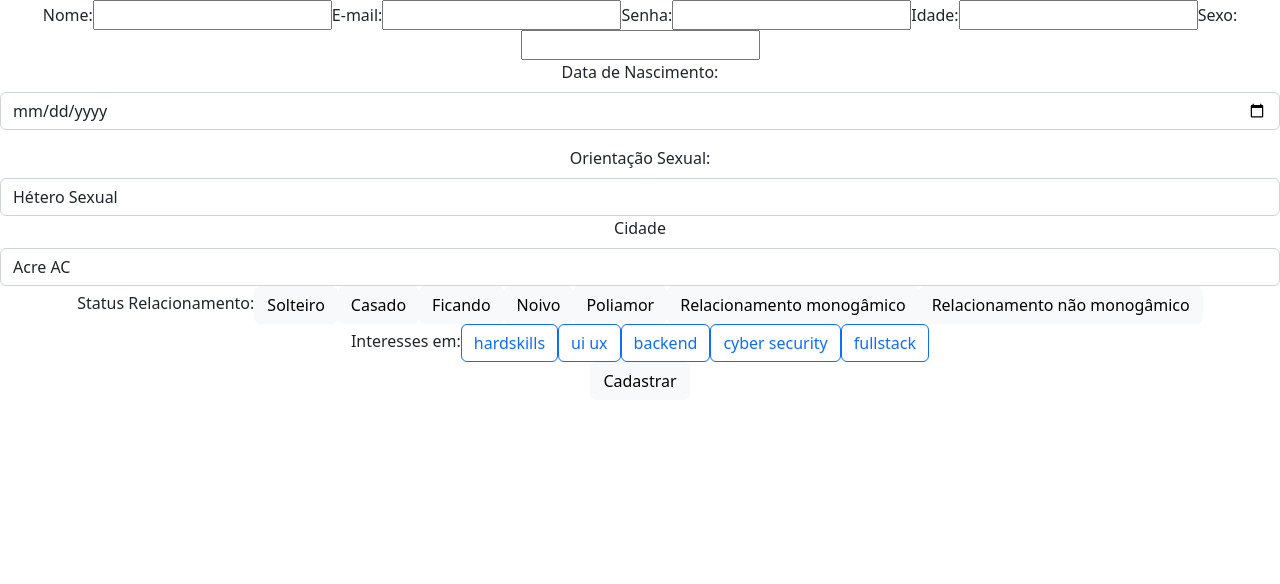
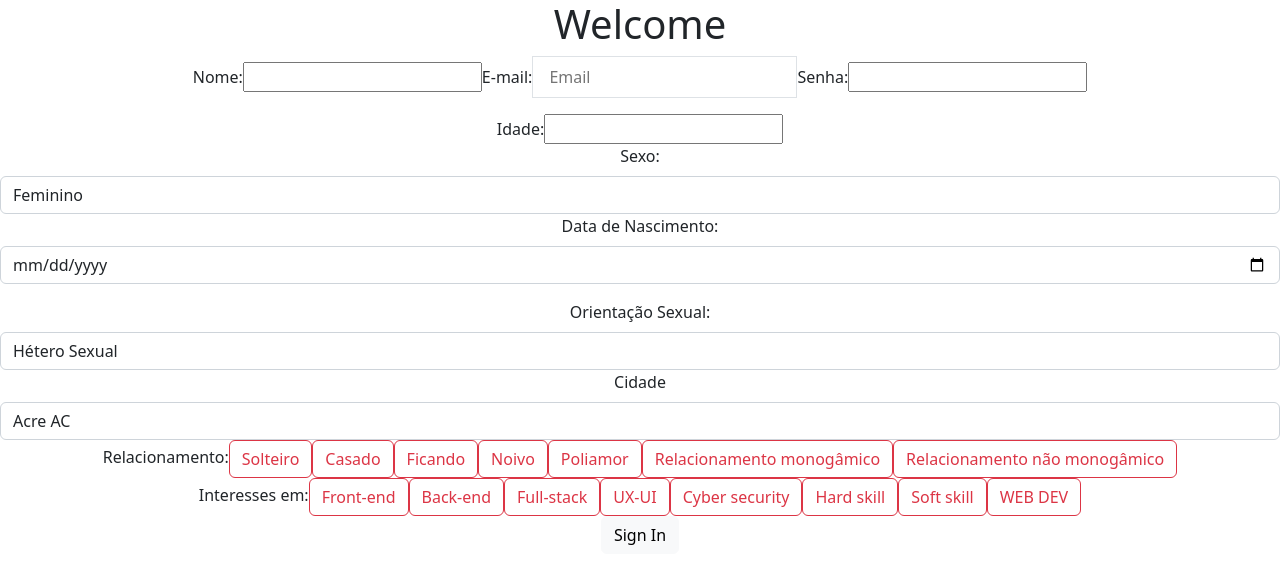
Before and after one commit to AnaPaulaSil/project3-Client, a React (Create React App) app: page /sign-up in a window 1280 px wide. Shown: the top 584 px of the page. Built offline with nearby package versions, Linux system fonts and the light colour scheme.

Commit message:
signup quase pronta

```diff
--- a/src/components/Navbar/index.js
+++ b/src/components/Navbar/index.js
@@ -1,7 +1,7 @@
 import { Navbar } from "react-bootstrap";
 import { Link } from "react-router-dom";
 import logo from "../../assets/dev-connetion-logo.png"; //feed
-import { BsPersonFill } from "react-icons/bs"; //profile
+// import  {BsPersonFill}  from "react-icons/bs"; //profile
 
 function Navbarr() {
   return (
@@ -14,7 +14,8 @@ function Navbarr() {
           />
         </Link>
         <Link to={"/profile"}>
-          <BsPersonFill />
+          {/* <BsPersonFill /> */}
+          <p>profile pode apagar esse p</p>
         </Link>
       </Navbar>
     </>
--- a/src/pages/FeedPage/index.js
+++ b/src/pages/FeedPage/index.js
@@ -2,7 +2,7 @@ import { useEffect, useState, useContext } from "react";
 import { Card } from "react-bootstrap";
 import { api } from "../../api/api";
 import Navbarr from "../../components/Navbar/index";
-import { Link, useRoutes } from "react-router-dom";
+import { Link } from "react-router-dom";
 import { AuthContext } from "../../context/authContext";
 
 function FeedPage() {
--- a/src/pages/SignUpPage/index.js
+++ b/src/pages/SignUpPage/index.js
@@ -5,11 +5,24 @@ import Button from "react-bootstrap/Button";
 
 function Signup() {
   const interesses = [
-    { skill: "hardskills", selected: "outline-primary" },
-    { skill: "ui ux", selected: "outline-primary" },
-    { skill: "backend", selected: "outline-primary" },
-    { skill: "cyber security", selected: "outline-primary" },
-    { skill: "fullstack", selected: "outline-primary" },
+    { skill: "Front-end", selected: "outline-danger" },
+    { skill: "Back-end", selected: "outline-danger" },
+    { skill: "Full-stack", selected: "outline-danger" },
+    { skill: "UX-UI", selected: "outline-danger" },
+    { skill: "Cyber security", selected: "outline-danger" },
+    { skill: "Hard skill", selected: "outline-danger" },
+    { skill: "Soft skill", selected: "outline-danger" },
+    { skill: "WEB DEV", selected: "outline-danger" },
+  ];
+
+  const relacionamento = [
+    { status: "Solteiro", selected: "outline-danger" },
+    { status: "Casado", selected: "outline-danger" },
+    { status: "Ficando", selected: "outline-danger" },
+    { status: "Noivo", selected: "outline-danger" },
+    { status: "Poliamor", selected: "outline-danger" },
+    { status: "Relacionamento monogâmico", selected: "outline-danger" },
+    { status: "Relacionamento não monogâmico", selected: "outline-danger" },
   ];
 
   const navigate = useNavigate();
@@ -24,26 +37,43 @@ function Signup() {
     orientacaoSexual: "",
     cidade: "",
     statusRel: "",
-    interesses: "",
+    interesses: [],
   });
 
   function handleChange(e) {
     setForm({ ...form, [e.target.name]: e.target.value });
   }
+
+  //interesses
   function changeButton(index, e) {
-    if (e.target.className === "btn btn-primary") {
-      e.target.className = "btn btn-outline-primary";
+    if (e.target.className === "btn btn-danger") {
+      e.target.className = "btn btn-outline-danger";
     } else {
-      e.target.className = "btn btn-primary";
+      e.target.className = "btn btn-danger";
     }
 
-    interesses[index].selected = "primary";
+    interesses[index].selected = "danger";
+    const clone = { ...form };
+    clone.interesses.push(e.target.outerText);
+    setForm(clone);
+  }
+
+  //statusrel
+  function changeBtn(lista, e) {
+    if (e.target.className === "btn btn-danger") {
+      e.target.className = "btn btn-outline-danger";
+    } else {
+      e.target.className = "btn btn-danger";
+    }
+    console.log(e);
+    relacionamento[lista].selected = "danger";
+    setForm({ ...form, statusRel: e.target.outerText });
   }
 
   async function handleSubmit(e) {
     e.preventDefault();
     try {
-      await api.post("/user/signup", { ...form });
+      await api.post("/users/sign-up", form);
 
       navigate("/login");
     } catch (error) {
@@ -51,14 +81,19 @@ function Signup() {
     }
   }
 
+  console.log(form);
   return (
     <>
+      <label className="font: Poppins-Bold font-size: 39px color: #333">
+        <h1>Welcome</h1>
+      </label>
+
       <form onSubmit={handleSubmit}>
         <label>Nome:</label>
         <input
           name="username"
           type="text"
-          value={form.name}
+          value={form.username}
           onChange={handleChange}
         />
 
@@ -68,6 +103,8 @@ function Signup() {
           type="email"
           value={form.email}
           onChange={handleChange}
+          placeholder="Email"
+          className="mb-3 appearance-none rounded-none relative block w-full px-3 py-2 border border-gray-300 placeholder-gray-500 text-gray-900 rounded-t-md focus:outline-none focus:ring-emerald-500 focus:border-emerald-500 focus:z-10 sm:text-sm"
         />
         <label>Senha:</label>
         <input
@@ -77,16 +114,30 @@ function Signup() {
           onChange={handleChange}
         />
 
-        <label>Idade:</label>
-        <input name="age" type="age" value={form.age} onChange={handleChange} />
+        <div>
+          <label>Idade:</label>
+          <input
+            name="age"
+            type="age"
+            value={form.age}
+            onChange={handleChange}
+          />
+        </div>
 
-        <label>Sexo:</label>
-        <input
+        <label htmlFor="formGroupExampleInput" className="form-label">
+          Sexo:
+        </label>
+        <select
+          className="form-control"
           name="sexo"
           type="sexo"
-          value={form.sexo}
           onChange={handleChange}
-        />
+        >
+          <option>Feminino</option>
+          <option>Masculino</option>
+          <option>Outros</option>
+        </select>
+
         <div className="mb-3">
           <label htmlFor="formGroupExampleInput" className="form-label">
             Data de Nascimento:
@@ -97,7 +148,7 @@ function Signup() {
             name="dataNasc"
             type="date"
             placeholder="Data de Nascimento"
-            // onchange={handleChange}
+            onChange={handleChange}
           />
         </div>
 
@@ -120,7 +171,7 @@ function Signup() {
           <option>Queer</option>
           <option>Outro</option>
         </select>
-        <label for="formGroupExampleInput" className="form-label">
+        <label htmlFor="formGroupExampleInput" className="form-label">
           Cidade
         </label>
         <select
@@ -157,33 +208,25 @@ function Signup() {
         </select>
 
         <div>
-          <label>Status Relacionamento:</label>
-
-          <button type="button" className="btn btn-light">
-            Solteiro
-          </button>
-          <button type="button" className="btn btn-light">
-            Casado
-          </button>
-          <button type="button" className="btn btn-light">
-            Ficando
-          </button>
-          <button type="button" className="btn btn-light">
-            Noivo
-          </button>
-          <button type="button" className="btn btn-light">
-            Poliamor
-          </button>
-          <button type="button" className="btn btn-light">
-            Relacionamento monogâmico
-          </button>
-          <button type="button" className="btn btn-light">
-            Relacionamento não monogâmico
-          </button>
+          <label htmlFor="formGroupExampleInput" className="form-label">
+            Relacionamento:
+          </label>
+          {relacionamento.map((rel, lista) => {
+            return (
+              <Button
+                variant={rel.selected}
+                onClick={(e) => {
+                  changeBtn(lista, e);
+                }}
+              >
+                {rel.status}
+              </Button>
+            );
+          })}
         </div>
 
         <div>
-          <label for="formGroupExampleInput" classNameName="form-label">
+          <label htmlFor="formGroupExampleInput" className="form-label">
             Interesses em:
           </label>
           {interesses.map((interes, index) => {
@@ -201,7 +244,7 @@ function Signup() {
         </div>
 
         <button type="submit" className="btn btn-light">
-          Cadastrar
+          Sign In
         </button>
       </form>
     </>
```
